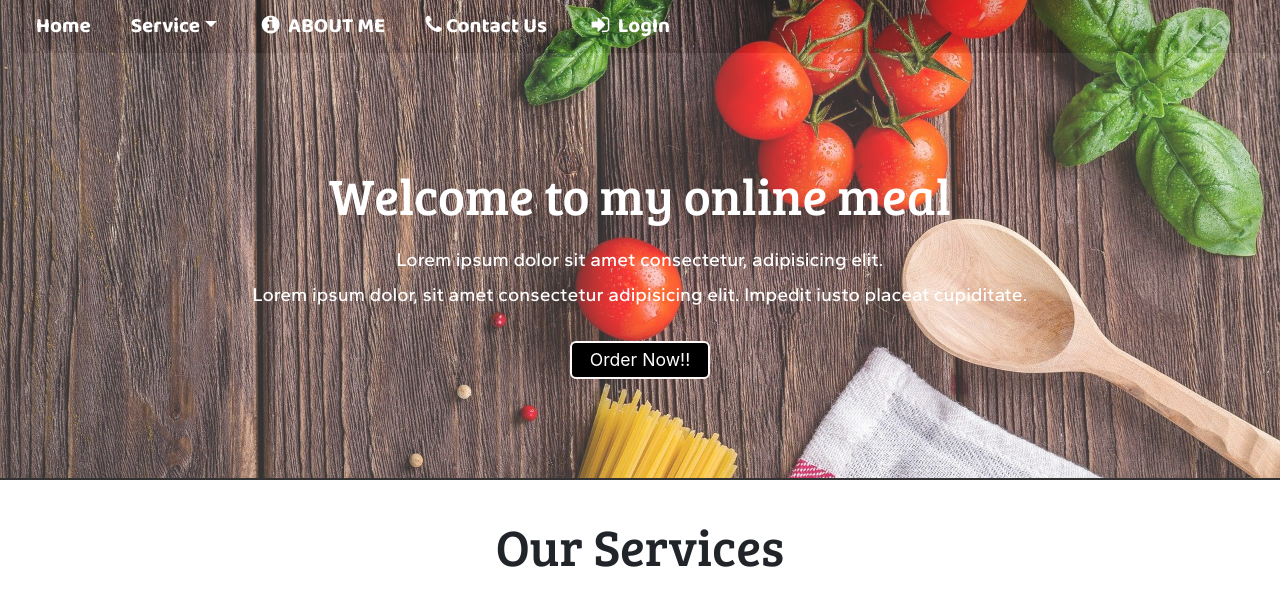
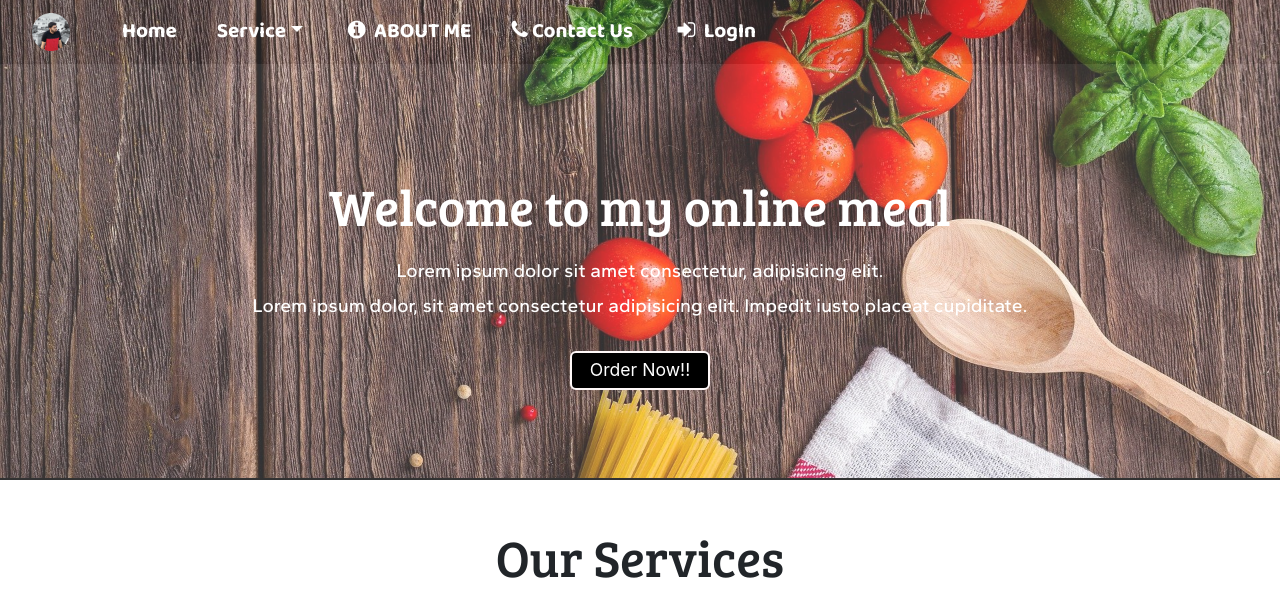
Before and after one commit to Sudip-epw/myonlinemeal.github.io, a plain HTML site: page index.html in a window 1280 px wide. Shown: the top 616 px of the page. Drawn offline with nearby package versions, Linux system fonts and the light colour scheme.

Commit message:
logo add

```diff
--- a/css/style.css
+++ b/css/style.css
@@ -20,6 +20,7 @@
     align-items: center;
     position: relative;
     top: 0;
+    padding: 0;
 }
 
 #navbar ul{
--- a/index.html
+++ b/index.html
@@ -23,6 +23,9 @@
 <body>
     <header>
         <nav class="navbar navbar-expand-md "id="navbar">
+            <div class="logo">
+                <img src="logo.png" alt="MyOnlineMeal.com">
+            </div>
                 <div class=" " id="">
                     <ul class="navbar-nav mr-auto">
                         <li class="nav-item active">
```
